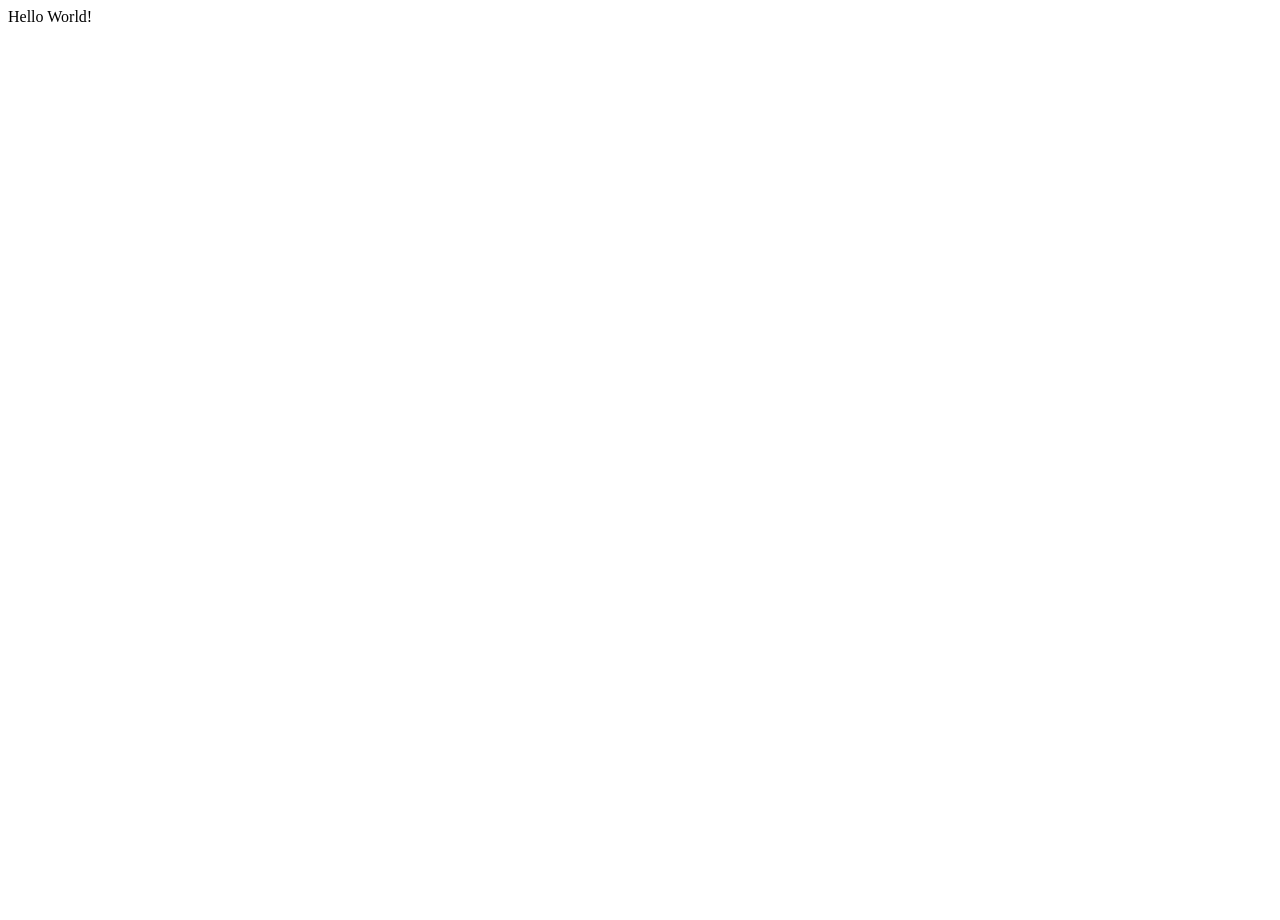
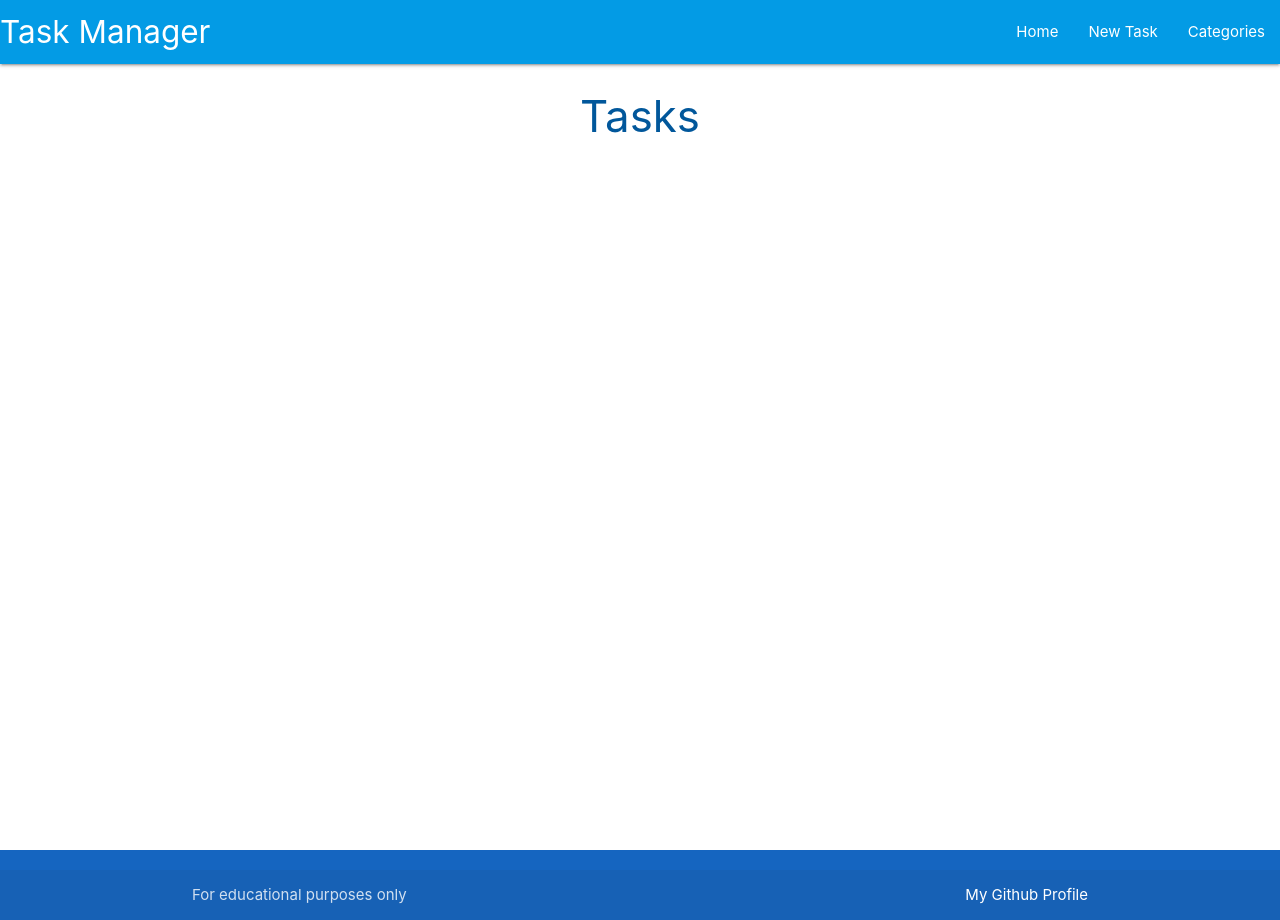
Before and after one commit to Dabronzo/task-manager, a Flask app: page / in a window 1280 px wide. Before the commit the page is almost empty. Run offline with Flask 2, Linux system fonts and the light colour scheme.

Commit message:
Created the tasks page as home

```diff
--- a/taskmanager/routes.py
+++ b/taskmanager/routes.py
@@ -6,4 +6,4 @@ from taskmanager.modules import Category, Task
 
 @app.route("/")
 def home():
-    return render_template("base.html") # noqa
+    return render_template("tasks.html") # noqa
--- /dev/null
+++ b/taskmanager/static/css/style.css
@@ -0,0 +1,9 @@
+body {
+    display: flex;
+    min-height: 100vh;
+    flex-direction: column;
+  }
+
+  main {
+    flex: 1 0 auto;
+  }
--- /dev/null
+++ b/taskmanager/static/js/script.js
@@ -0,0 +1,4 @@
+document.addEventListener('DOMContentLoaded', function() {
+    let sidenav = document.querySelectorAll('.sidenav');
+    M.Sidenav.init(elems, options);
+  });
--- a/taskmanager/templates/base.html
+++ b/taskmanager/templates/base.html
@@ -4,9 +4,54 @@
     <meta charset="UTF-8">
     <meta http-equiv="X-UA-Compatible" content="IE=edge">
     <meta name="viewport" content="width=device-width, initial-scale=1.0">
+    <link rel="stylesheet" href="https://cdnjs.cloudflare.com/ajax/libs/font-awesome/6.0.0-beta3/css/all.min.css">
+    <link rel="stylesheet" href="https://cdnjs.cloudflare.com/ajax/libs/materialize/1.0.0/css/materialize.min.css">
+    <!--The line bellow use the url_for() that is better when using flask-->
+    <link rel="stylesheet" href="{{ url_for('static', filename='css/style.css') }}">
+
     <title>Task Manager</title>
 </head>
 <body>
-    Hello World!
+    <header>
+        <!--Top NavBar-->
+        <nav class="light-blue darken-1">
+            <div class="nav-wrapper">
+              <a href="{{ url_for('home')}}" class="brand-logo">Task Manager</a>
+              <a href="#" data-target="mobile-demo" class="sidenav-trigger"><i class="fas fa-bars"></i></a>
+              <ul class="right hide-on-med-and-down">
+                <li><a href="{{ url_for('home')}}">Home</a></li>
+                <li><a href="">New Task</a></li>
+                <li><a href="">Categories</a></li>
+              </ul>
+            </div>
+          </nav>
+
+          <!--Mobile Side bar-->
+          <ul class="sidenav" id="mobile-demo">
+            <li><a href="{{ url_for('home')}}">Home</a></li>
+            <li><a href="">New Task</a></li>
+            <li><a href="">Categories</a></li>
+
+          </ul>
+    </header>
+
+    <main class="container">
+        {% block content %}
+        {% endblock %}
+    </main>
+
+    <footer class="page-footer blue darken-3">
+        <div class="footer-copyright">
+          <div class="container">
+          For educational purposes only
+          <a class="white-text right" href="https://github.com/Dabronzo" target="_blank">My Github Profile</a>
+          </div>
+        </div>
+      </footer>
+
+
+    <script src="https://cdnjs.cloudflare.com/ajax/libs/materialize/1.0.0/js/materialize.min.js"></script>
+    <!--The line bellow use the url_for() that is better when using flask-->
+    <script src="{{ url_for('static', filename='js/script.js') }}" ></script>
 </body>
 </html>
--- /dev/null
+++ b/taskmanager/templates/tasks.html
@@ -0,0 +1,5 @@
+{% extends "base.html" %}
+
+{% block content %}
+    <h3 class="light-blue-text text-darken-4 center-align">Tasks</h3>
+{% endblock %}
```
